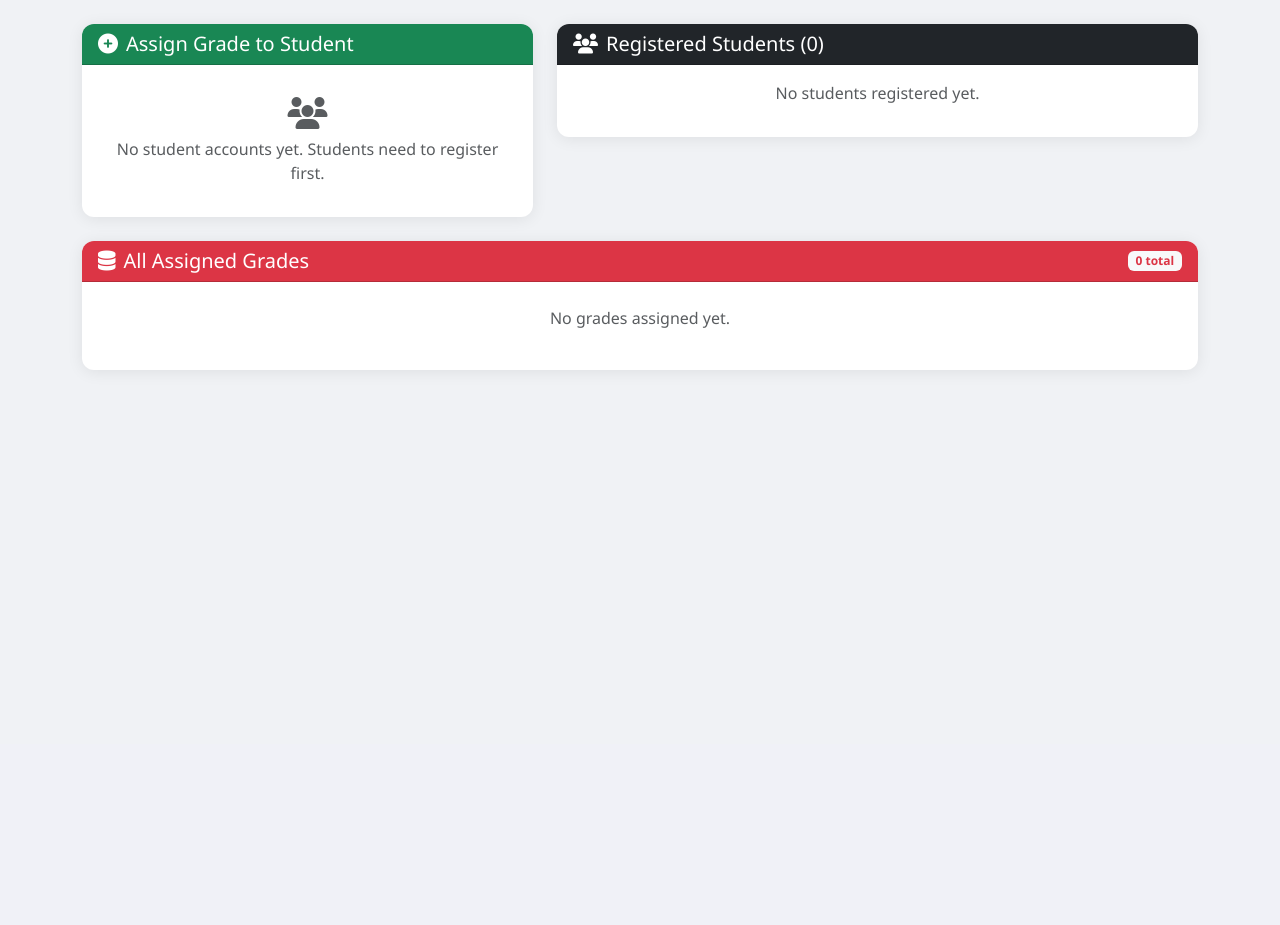
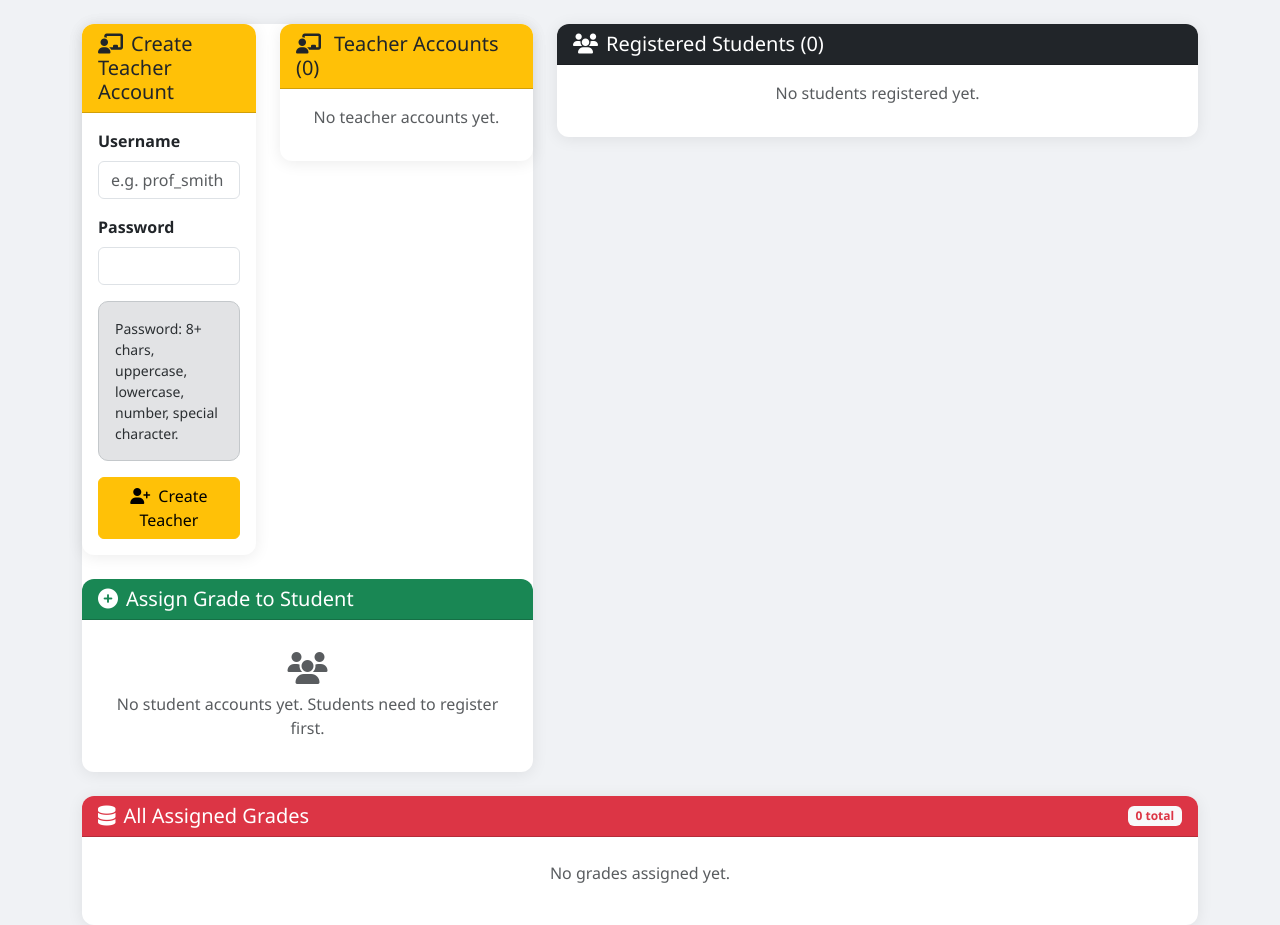
Before and after one commit to ustunesma/Secure_Student_Portal, a Flask app: template templates/admin.html in a window 1280 px wide. Shown: the part 56-981 px from the top of the page. Before the commit the page ends 427 px from the top, so only its background shows below. Run offline with Flask 3, Linux system fonts and the light colour scheme; the template is opened without the code that fills it, so the values that code supplies are empty; parts of the project's set-up code (start-up, migrations or seed data) failed here and were passed over; some libraries are stand-ins or nearby versions.

Commit message:
teacher update

```diff
--- a/app.py
+++ b/app.py
@@ -140,6 +140,24 @@ def admin_required(f):
         session["last_active"] = time.time()
         if session.get("role") != "admin":
             flash("Access denied. Admins only.", "danger")
+            return redirect(url_for("dashboard"))
+        return f(*args, **kwargs)
+    return decorated
+
+def teacher_required(f):
+    @wraps(f)
+    def decorated(*args, **kwargs):
+        if "user_id" not in session:
+            flash("Please log in.", "warning")
+            return redirect(url_for("login"))
+        last_active = session.get("last_active", 0)
+        if time.time() - last_active > SESSION_TIMEOUT:
+            session.clear()
+            flash("Your session expired. Please log in again.", "warning")
+            return redirect(url_for("login"))
+        session["last_active"] = time.time()
+        if session.get("role") not in ("admin", "teacher"):
+            flash("Access denied.", "danger")
             return redirect(url_for("dashboard"))
         return f(*args, **kwargs)
     return decorated
@@ -309,6 +327,8 @@ def change_password():
 def dashboard():
     if session.get("role") == "admin":
         return redirect(url_for("admin"))
+    if session.get("role") == "teacher":
+        return redirect(url_for("teacher"))
 
     conn = get_db()
     rows = conn.execute(
@@ -334,12 +354,9 @@ def admin():
     students = conn.execute(
         "SELECT id, username, login_attempts, locked_until FROM users WHERE role = 'user' ORDER BY username"
     ).fetchall()
-    all_grades = conn.execute("""
-        SELECT g.id, u.username, g.course, g.grade_enc, g.notes_enc, g.date
-        FROM grades g
-        JOIN users u ON g.user_id = u.id
-        ORDER BY u.username, g.course
-    """).fetchall()
+    teachers = conn.execute(
+        "SELECT id, username FROM users WHERE role = 'teacher' ORDER BY username"
+    ).fetchall()
     conn.close()
 
     grade_list = []
@@ -363,11 +380,39 @@ def admin():
             "attempts": s["login_attempts"],
         })
 
-    return render_template("admin.html", students=student_list, grades=grade_list)
+    return render_template("admin.html", students=student_list, grades=grade_list, teachers=teachers)
+# ── Teacher panel ──────────────────────────────────────────────────────────────
+@app.route("/teacher")
+@teacher_required
+def teacher():
+    conn = get_db()
+    students = conn.execute(
+        "SELECT id, username FROM users WHERE role = 'user' ORDER BY username"
+    ).fetchall()
+    all_grades = conn.execute("""
+        SELECT g.id, u.username, g.course, g.grade_enc, g.notes_enc, g.date
+        FROM grades g
+        JOIN users u ON g.user_id = u.id
+        ORDER BY u.username, g.course
+    """).fetchall()
+    conn.close()
+
+    grade_list = []
+    for g in all_grades:
+        grade_list.append({
+            "id":       g["id"],
+            "username": g["username"],
+            "course":   g["course"],
+            "grade":    decrypt(g["grade_enc"]),
+            "notes":    decrypt(g["notes_enc"]),
+            "date":     g["date"],
+        })
+
+    return render_template("teacher.html", students=students, grades=grade_list)
 
 # ── Admin assigns a grade ──────────────────────────────────────────────────────
 @app.route("/admin/assign_grade", methods=["POST"])
-@admin_required
+@teacher_required
 def assign_grade():
     user_id = request.form["user_id"]
     course  = request.form["course"].strip()
@@ -408,7 +453,7 @@ def assign_grade():
 
 # ── Admin edits a grade ────────────────────────────────────────────────────────
 @app.route("/admin/edit_grade/<int:grade_id>", methods=["POST"])
-@admin_required
+@teacher_required
 def edit_grade(grade_id):
     grade = request.form["grade"].strip()
     notes = request.form["notes"].strip()
@@ -445,7 +490,7 @@ def edit_grade(grade_id):
 
 # ── Admin deletes a grade ──────────────────────────────────────────────────────
 @app.route("/admin/delete_grade/<int:grade_id>", methods=["POST"])
-@admin_required
+@teacher_required
 def delete_grade(grade_id):
     conn = get_db()
     conn.execute("DELETE FROM grades WHERE id = ?", (grade_id,))
@@ -472,6 +517,60 @@ def delete_user(user_id):
     conn.close()
     return redirect(url_for("admin"))
 
+# ── Admin creates a teacher account ───────────────────────────────────────────
+@app.route("/admin/create_teacher", methods=["POST"])
+@admin_required
+def create_teacher():
+    username = request.form["username"].strip()
+    password = request.form["password"]
+
+    if not username or not password:
+        flash("Username and password are required.", "danger")
+        return redirect(url_for("admin"))
+
+    if len(username) < 3 or len(username) > 30:
+        flash("Username must be between 3 and 30 characters.", "danger")
+        return redirect(url_for("admin"))
+    if not username.replace("_", "").replace("-", "").isalnum():
+        flash("Username can only contain letters, numbers, hyphens and underscores.", "danger")
+        return redirect(url_for("admin"))
+
+    error = validate_password(password)
+    if error:
+        flash(error, "danger")
+        return redirect(url_for("admin"))
+
+    hashed = bcrypt.hashpw(password.encode(), bcrypt.gensalt()).decode()
+    try:
+        conn = get_db()
+        conn.execute(
+            "INSERT INTO users (username, password, role) VALUES (?, ?, ?)",
+            (username, hashed, "teacher")
+        )
+        conn.commit()
+        conn.close()
+        flash(f"Teacher account '{username}' created successfully.", "success")
+    except sqlite3.IntegrityError:
+        flash("Username already taken.", "danger")
+    return redirect(url_for("admin"))
+
+# ── Admin deletes a teacher account ───────────────────────────────────────────
+@app.route("/admin/delete_teacher/<int:user_id>", methods=["POST"])
+@admin_required
+def delete_teacher(user_id):
+    conn = get_db()
+    user = conn.execute(
+        "SELECT username, role FROM users WHERE id = ?", (user_id,)
+    ).fetchone()
+    if user and user["role"] == "teacher":
+        conn.execute("DELETE FROM users WHERE id = ?", (user_id,))
+        conn.commit()
+        flash(f"Teacher '{user['username']}' deleted.", "info")
+    else:
+        flash("Invalid request.", "danger")
+    conn.close()
+    return redirect(url_for("admin"))
+
 # ── Admin unlocks a locked student account ─────────────────────────────────────
 @app.route("/admin/unlock_user/<int:user_id>", methods=["POST"])
 @admin_required
--- a/templates/admin.html
+++ b/templates/admin.html
@@ -6,6 +6,74 @@
 <div class="row mb-4">
   <div class="col-lg-5">
     <div class="card">
+      <!-- Teacher Management -->
+<div class="row mb-4">
+  <div class="col-lg-5">
+    <div class="card">
+      <div class="card-header bg-warning text-dark">
+        <h5 class="mb-0"><i class="fas fa-chalkboard-teacher me-2"></i>Create Teacher Account</h5>
+      </div>
+      <div class="card-body">
+        <form method="POST" action="/admin/create_teacher">
+          <input type="hidden" name="csrf_token" value="{{ csrf_token() }}">
+          <div class="mb-3">
+            <label class="form-label fw-semibold">Username</label>
+            <input type="text" name="username" class="form-control"
+                   placeholder="e.g. prof_smith" required/>
+          </div>
+          <div class="mb-3">
+            <label class="form-label fw-semibold">Password</label>
+            <input type="password" name="password" class="form-control" required/>
+          </div>
+          <div class="alert alert-secondary small mb-3">
+            Password: 8+ chars, uppercase, lowercase, number, special character.
+          </div>
+          <button type="submit" class="btn btn-warning w-100">
+            <i class="fas fa-user-plus me-2"></i>Create Teacher
+          </button>
+        </form>
+      </div>
+    </div>
+  </div>
+
+  <div class="col-lg-7">
+    <div class="card">
+      <div class="card-header bg-warning text-dark">
+        <h5 class="mb-0">
+          <i class="fas fa-chalkboard-teacher me-2"></i>
+          Teacher Accounts ({{ teachers|length }})
+        </h5>
+      </div>
+      <div class="card-body p-0">
+        {% if teachers %}
+        <table class="table table-hover mb-0">
+          <thead><tr><th>ID</th><th>Username</th><th>Role</th><th>Action</th></tr></thead>
+          <tbody>
+            {% for t in teachers %}
+            <tr>
+              <td class="text-muted">{{ t.id }}</td>
+              <td><i class="fas fa-chalkboard-teacher me-1 text-warning"></i>{{ t.username }}</td>
+              <td><span class="badge bg-warning text-dark">teacher</span></td>
+              <td>
+                <form method="POST" action="/admin/delete_teacher/{{ t.id }}"
+                      onsubmit="return confirm('Delete teacher {{ t.username }}?')">
+                  <input type="hidden" name="csrf_token" value="{{ csrf_token() }}">
+                  <button class="btn btn-outline-danger btn-sm">
+                    <i class="fas fa-trash"></i>
+                  </button>
+                </form>
+              </td>
+            </tr>
+            {% endfor %}
+          </tbody>
+        </table>
+        {% else %}
+        <p class="text-muted text-center py-3">No teacher accounts yet.</p>
+        {% endif %}
+      </div>
+    </div>
+  </div>
+</div>
       <div class="card-header bg-success text-white">
         <h5 class="mb-0"><i class="fas fa-plus-circle me-2"></i>Assign Grade to Student</h5>
       </div>
--- a/templates/base.html
+++ b/templates/base.html
@@ -32,6 +32,8 @@
         </span>
         {% if session.role == 'admin' %}
           <a href="/admin" class="btn btn-warning btn-sm"><i class="fas fa-tools me-1"></i>Admin</a>
+        {% elif session.role == 'teacher' %}
+          <a href="/teacher" class="btn btn-success btn-sm"><i class="fas fa-chalkboard-teacher me-1"></i>Teacher Panel</a>
         {% endif %}
         <a href="/logout" class="btn btn-outline-light btn-sm"><i class="fas fa-sign-out-alt me-1"></i>Logout</a>
       {% else %}
```
Also changed, not shown: templates/teacher.html (added, +160 -0 lines).
